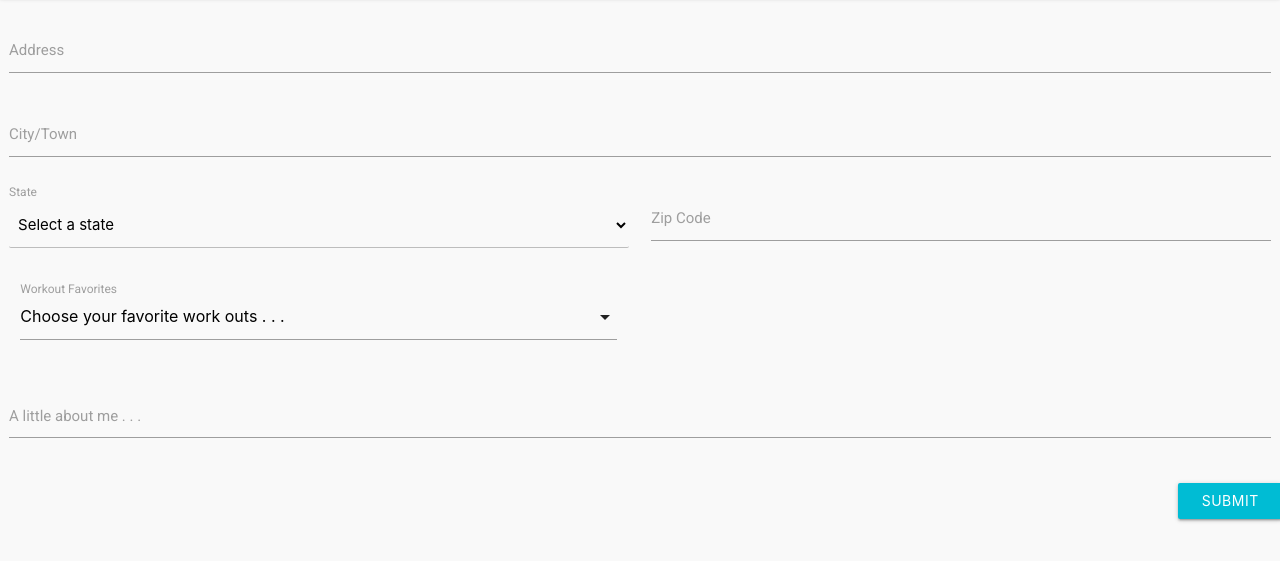
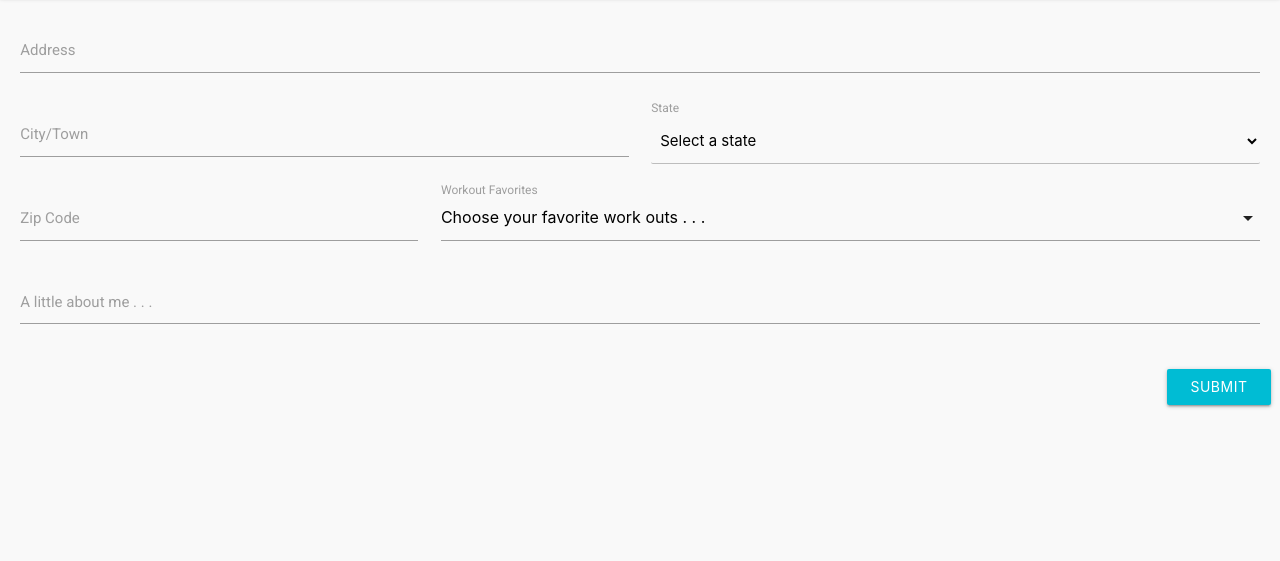
Before and after one commit to patrickherold/WorkoutBuddies, a plain HTML site: page profile.html in a window 1280 px wide. Shown: the part 67-628 px from the top of the page. Drawn offline with nearby package versions, Linux system fonts and the light colour scheme; no server answers; a script that the page names is missing; some icons are missing.

```diff
--- a/profile.html
+++ b/profile.html
@@ -68,26 +68,22 @@
         <!--start container-->
         <div class="container">
             <div id="profile-page" class="section">
-                <!-- profile-page-wall -->
-                <div id="profile-page-wall" class="col s12">
                 <!-- THIS IS WHERE WE Drop the Profile Form -->
-
-                    <form class="col s12">
+                <form class="col s12 m12 l12 offset-s2">
                     <div id="accountDetails"></div>
-                        <div class="row">
                     <div class="row">
                         <div class="input-field col s12 m12 l12">
                             <input id="address" type="text" required class="validate" pattern="^\S.+" title="Please enter a valid address">
                             <label for="address" class="active">Address</label>
                         </div>
-                                <div class="input-field col s12 m12 l12">
+                    </div>
+                    <div class="row">
+                        <div class="input-field col s12 m6 l6">
                             <input id="city" type="text" required class="validate" title="Please enter a valid City/Town"
                                 pattern="^\S.+">
                             <label for="city" class="active">City/Town</label>
                         </div>
-                            </div>
-                            <div class="row">
-                                <div class="col s12 m12 l6">
+                        <div class="col s12 m6 l6">
                             <label for="state" class="active">State</label>
                             <select id="state" class="browser-default" required title="Please select a state">
                                 <option value="" disabled selected>Select a state</option>
@@ -97,18 +93,14 @@
                                 <option value="ga-us">Georgia</option>
                             </select>
                         </div>
-                                <div class="input-field col s12 m12 l6">
+                    </div>
+                    <div class="row">
+                        <div class="input-field col s12 m4 l4">
                             <input id="zipCode" type="text" required title="Please enter a valid post code(e.g., 12345)"
                                 pattern="^\d{5}(-\d{4})?$" class="validate">
                             <label for="zipCode" class="active">Zip Code</label>
                         </div>
-                            </div>
-
-
-                            <!--   MULTI SELECT DROP DOWN OF Workout Type Preferences -->
-                            <div class="row">
-                                <div class="input-field col s6">
-                                    <div class="input-field col s12" id="workoutPreferences">
+                        <div class="col input-field s12 m8 l8" id="workoutPreferences">
                             <select multiple id="workoutPreferences">
                                 <option value="" disabled selected>Choose your favorite work outs . . .</option>
                                 <option value="swim">Deep water swiming</option>
@@ -120,8 +112,6 @@
                             <label>Workout Favorites</label>
                         </div>
                     </div>
-                            </div>
-
                     <div class="row">
                         <div class="input-field col s12">
                             <textarea id="aboutMe" class="materialize-textarea" length="120" style="height: 21.2px;"></textarea>
@@ -136,7 +126,6 @@
                         </div>
                     </div>
                 </form>
-                </div>
                 <!--/ profile-page-wall -->
             </div>
         </div>
```
Lines whose indentation alone changed are shown as unchanged.
